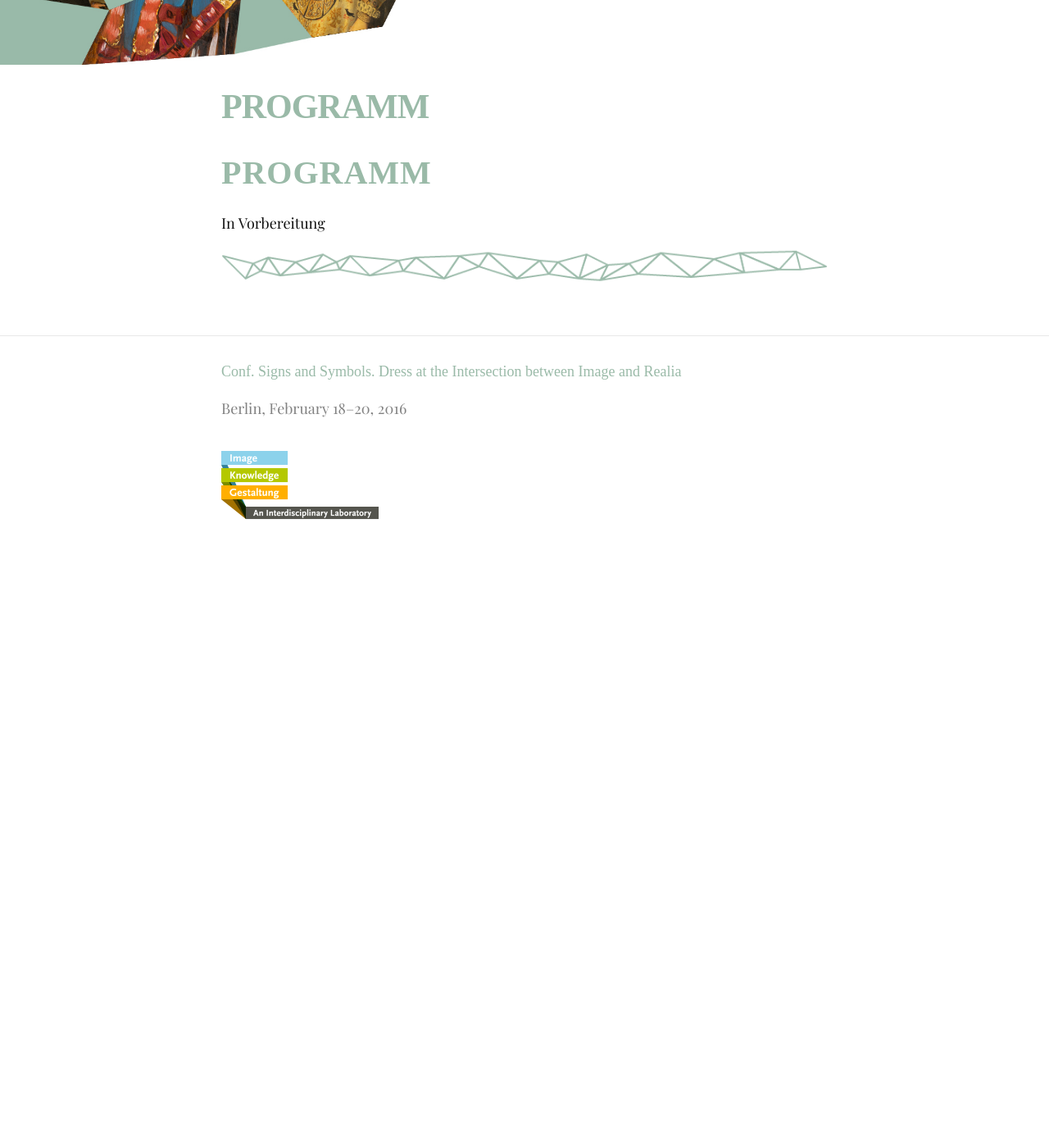
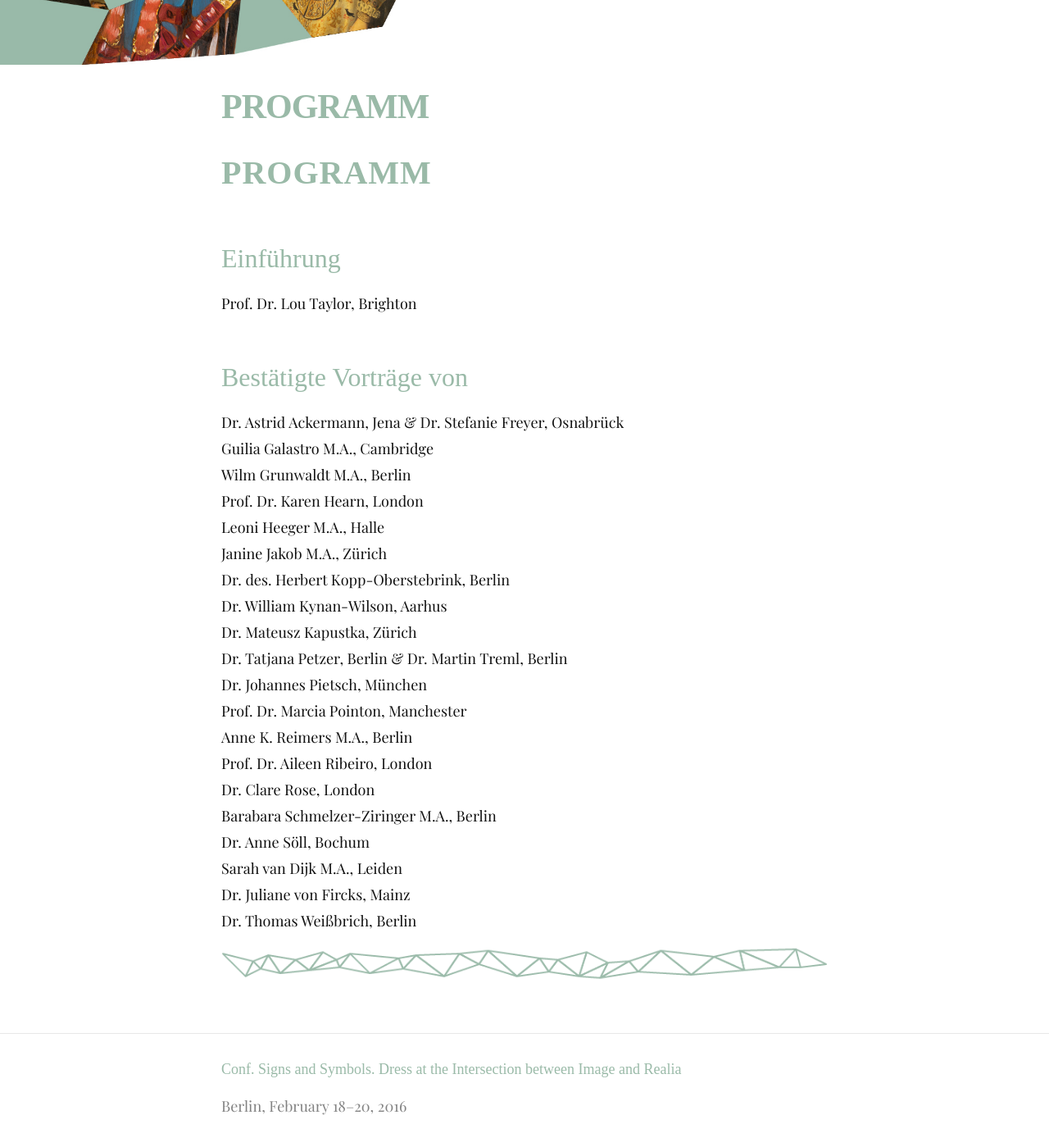
Before and after one commit to hu-bwg/website-zeichen-und-symbole, a Jekyll site: the page built from src/de/02_programme.md, in a window 1280 px wide and 1400 px high, scrolled down 268 px. Shown: the whole window at 82% size. Built offline with Jekyll 4.4.1, drawn with Linux system fonts in a browser that asks for light colours; some web fonts are replaced; before the commit the page ends 967 px from its top, so only the background shows below that.

Commit message:
Namen der Vortragenden hinzugefügt

```diff
--- a/src/de/02_programme.md
+++ b/src/de/02_programme.md
@@ -6,6 +6,30 @@ language: de
 
 # Programm
 
-In Vorbereitung
+## Einführung
+Prof. Dr. Lou Taylor, Brighton
+
+## Bestätigte Vorträge von
+
+Dr. Astrid Ackermann, Jena & Dr. Stefanie Freyer, Osnabrück
+Guilia Galastro M.A., Cambridge
+Wilm Grunwaldt M.A., Berlin
+Prof. Dr. Karen Hearn, London
+Leoni Heeger M.A., Halle
+Janine Jakob M.A., Zürich
+Dr. des. Herbert Kopp-Oberstebrink, Berlin
+Dr. William Kynan-Wilson, Aarhus
+Dr. Mateusz Kapustka, Zürich
+Dr. Tatjana Petzer, Berlin  & Dr. Martin Treml, Berlin
+Dr. Johannes Pietsch, München
+Prof. Dr. Marcia Pointon, Manchester
+Anne K. Reimers M.A., Berlin
+Prof. Dr. Aileen Ribeiro, London
+Dr. Clare Rose, London
+Barabara Schmelzer-Ziringer M.A., Berlin
+Dr. Anne Söll, Bochum
+Sarah van Dijk M.A., Leiden
+Dr. Juliane von Fircks, Mainz
+Dr. Thomas Weißbrich, Berlin
 
 ![Separator](../images/separator.png)
```
